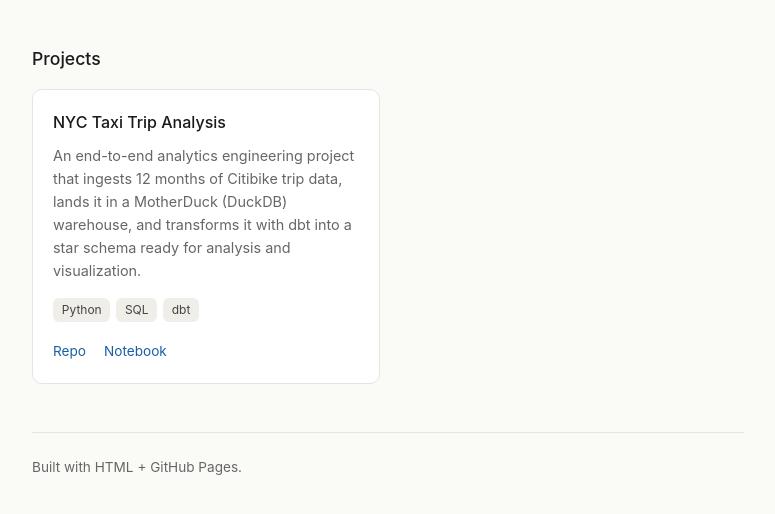
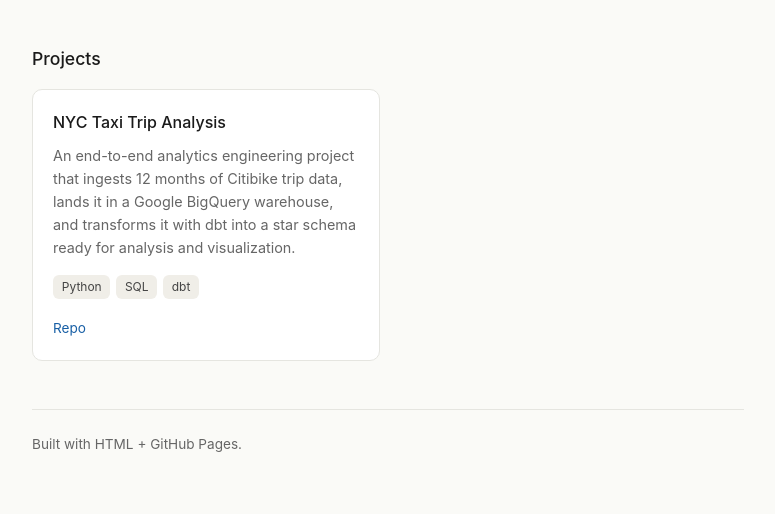
Before and after one commit to ereed30/ereed30.github.io, a plain HTML site: page index.html in a window 1280 px wide. Shown: the part 206-720 px from the top of the page, without its empty margins (252-1027 px from the left). Drawn offline with Linux system fonts and the light colour scheme.

Commit message:
Update project description to use Google BigQuery

```diff
--- a/index.html
+++ b/index.html
@@ -116,7 +116,7 @@
 
     <div class="project">
       <h3>NYC Taxi Trip Analysis</h3>
-      <p>An end-to-end analytics engineering project that ingests 12 months of Citibike trip data, lands it in a MotherDuck (DuckDB) warehouse, and transforms it with dbt into a star schema ready for analysis and visualization.</p>
+      <p>An end-to-end analytics engineering project that ingests 12 months of Citibike trip data, lands it in a Google BigQuery warehouse, and transforms it with dbt into a star schema ready for analysis and visualization.</p>
       <div class="tags">
         <span class="tag">Python</span>
         <span class="tag">SQL</span>
@@ -124,7 +124,6 @@
       </div>
       <div class="project-links">
         <a href="https://github.com/ereed30/nyc-citi-bike">Repo</a>
-        <a href="https://nbviewer.org/github/ereed30/nyc-citi-bike/blob/main/citi_bike_data.ipynb">Notebook</a>
       </div>
     </div>
 
```
